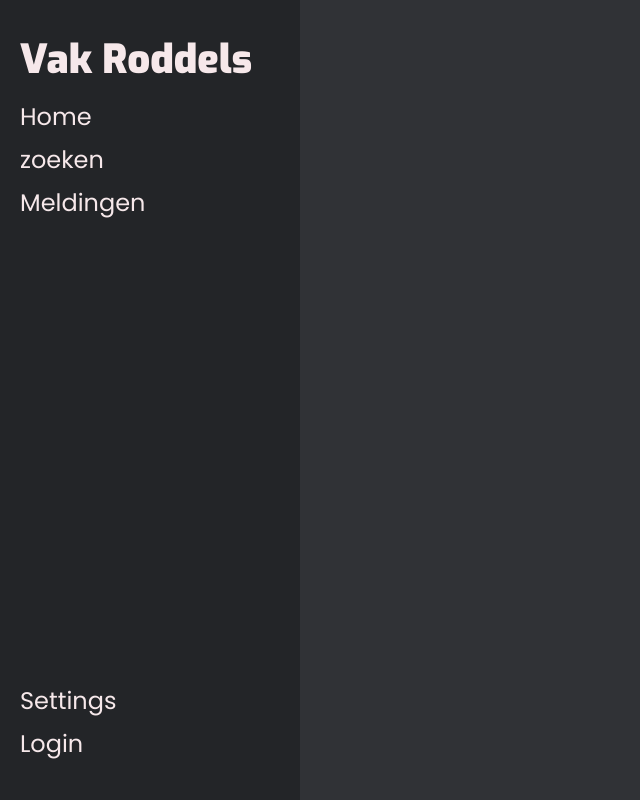
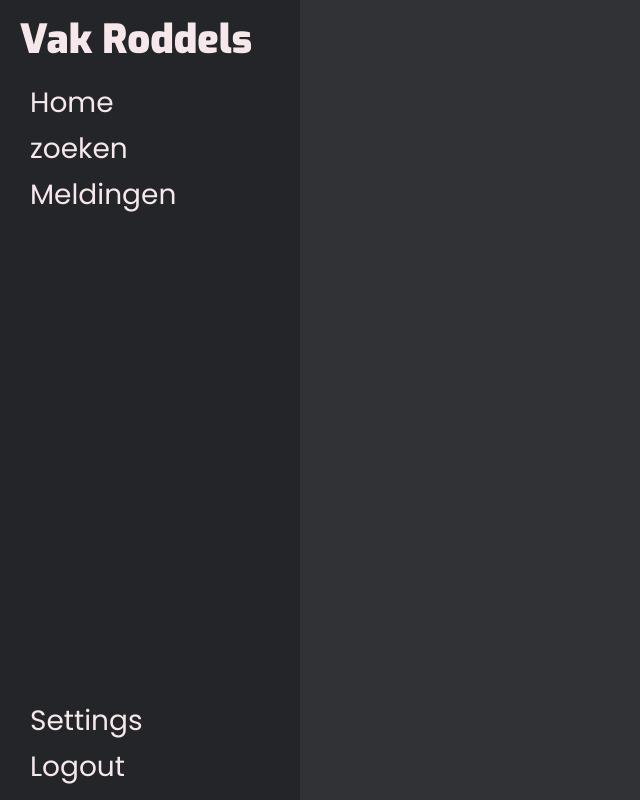
Before and after one commit to BlackSparowYT/FE-J2-P4, a React (Vite) app: page / in a window 1280 px wide. Shown: the whole page, without its empty margins (0-640 px from the left). Built offline with nearby package versions, Linux system fonts and the light colour scheme; some icons are missing.

Commit message:
sidebar af

```diff
--- a/src/components/sidebar.jsx
+++ b/src/components/sidebar.jsx
@@ -2,32 +2,51 @@ import React from "react";
 import { Link } from "react-router-dom";
 
 function Header() {
+  localStorage.setItem("login", true);
+
+  const isLoggedIn = localStorage.getItem("login") === "true";
+
   return (
     <header>
+      <a>{isLoggedIn}</a>
+
       <div className="sidebar">
         <div className="sidebar__logo">
           <h2>Vak Roddels</h2>
         </div>
         <div className="sidebar__items">
           <Link className="item" to={"/"}>
+            <i className="vlx-icon vlx-icon--house"></i>
             <p>Home</p>
           </Link>
           <Link className="item" to={"/zoeken"}>
+            <i className="vlx-icon vlx-icon--search"></i>
             <p>zoeken</p>
           </Link>
           <Link className="item" to={"/Meldingen"}>
+            <i className="vlx-icon vlx-icon--bell"></i>
             <p>Meldingen</p>
           </Link>
         </div>
-        <div className="sidebar__items--bottom">
+        <div className="sidebar__items sidebar__items--bottom">
+          {isLoggedIn ? (
+            <>
               <Link className="item" to={"/settings"}>
+                <i className="vlx-icon vlx-icon--gear"></i>
                 <p>Settings</p>
               </Link>
+              <Link className="item" to={"/logout"}>
+                <i className="vlx-icon vlx-icon--right-from-bracket"></i>
+                <p>Logout</p>
+              </Link>
+            </>
+          ) : (
             <Link className="item" to={"/login"}>
+              <i className="vlx-icon vlx-icon--right-to-bracket"></i>
               <p>Login</p>
             </Link>
+          )}
         </div>
-
       </div>
     </header>
   );
--- a/src/css/core.css
+++ b/src/css/core.css
@@ -1,6 +1,6 @@
 /** Import CSS for other pages **/
 
-@import url('https://cdn.vacso.cloud/icons/css/icons.min.css');
+@import url('https://cdn.vacso.cloud/icons/css/veloxi.min.css');
 /*@import url('./account.css');*/
 
 
@@ -244,7 +244,7 @@ h1, .h1 { --fs: var(--fs-x-large); --lh: 1; --fw: 900; }
 h2, .h2 { --fs: var(--fs-large); --lh: 1; --fw: 900; }
 h3, .h3 { --fs: var(--fs-medium); --lh: 1; --fw: 700;}
 h4, .h4 { --fs: var(--fs-medium); --lh: 1; --fw: normal; }
-p, .p { --fs: var(--fs-medium); --lh: 33px; --fw: normal; }
+p, .p { --fs: var(--fs-medium); --lh: 26px; --fw: normal; }
 a { --fs: var(--fs-x-small); --lh: 1; text-decoration: none; }
 li, .li { --fs: var(--fs-medium); --lh: 33px; --fw: normal; }
 span, .span { --fs: var(--fs-medium); --lh: 33px; --fw: normal; }
@@ -273,13 +273,16 @@ button, .button { --fs: var(--fs-medium); --lh: 33px; --fw: 500; }
 /** Navbar **/
 
 header {  width: var(--sidebar-width); height: 100vh; z-index: 1000; background-color: var(--background-850); }
-.sidebar { height: 100%; display: flex; justify-content: top; align-items: center; flex-direction: column; padding: 40px 20px;  }
-.sidebar__logo { width: 100%; margin-bottom: 20px;}
+.sidebar { height: 100%; display: flex; justify-content: top; align-items: center; flex-direction: column; padding: 20px 20px;  }
+.sidebar__logo { width: 100%; margin-bottom: 30px;}
+
 .sidebar__items { width: 100%; display: flex; justify-content: center; flex-direction: column; }
-.sidebar__items .item:not(:last-child) { padding-bottom: 10px; display: flex; justify-content: center; flex-direction: column;  }
 .sidebar__items--bottom {  width: 100%; margin-top: auto; display: flex; flex-direction: column;}
-.sidebar__items--bottom .item:not(:last-child) { padding-bottom: 10px; }
 
+.sidebar__items .item { display: flex; gap: 10px; align-items: center; }
+.sidebar__items .item:not(:last-child) { padding-bottom: 20px;  }
+.sidebar__items .item p { --fs: 28px; }
+.sidebar__items .item .vlx-icon {  --w: 24px; --h: 24px; --clr: var(--text-clr); }
 
 /* Desktop Version */
 
```
Lines whose indentation alone changed are shown as unchanged.
